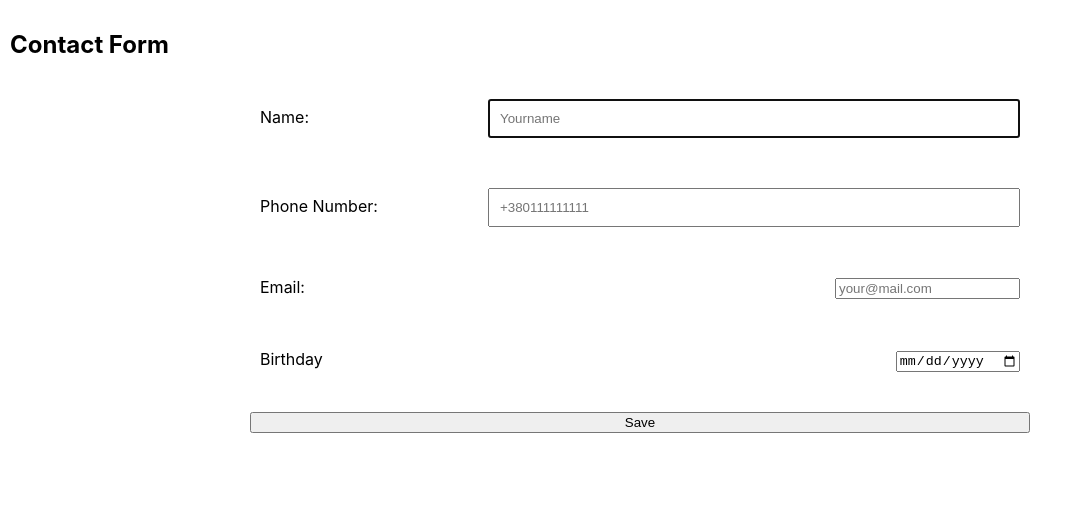
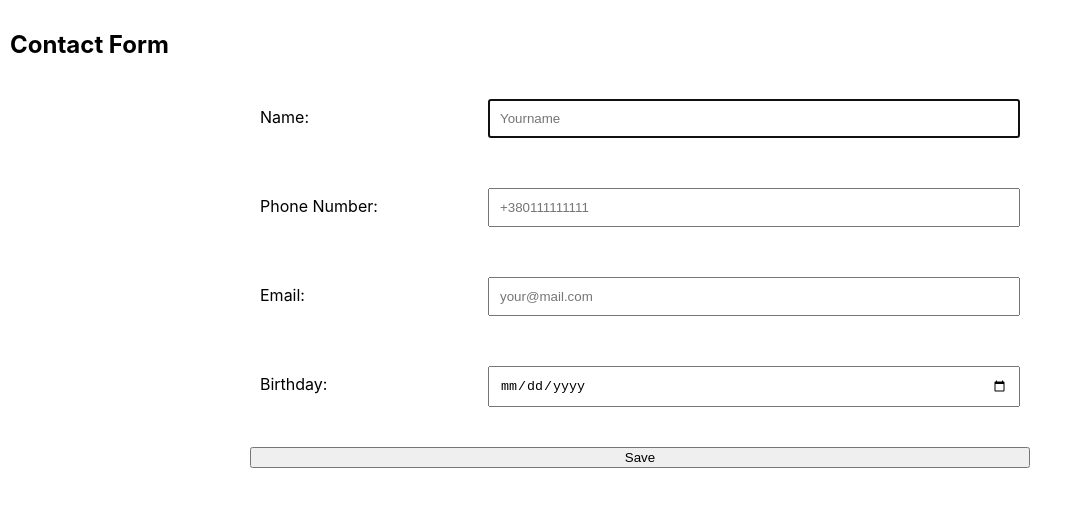
Before and after one commit to pecourses/pe2022-1-react-app, a React (Create React App) app: page / in a window 1280 px wide. Shown: the top 506 px of the page, without its empty margins (0-1082 px from the left). Built offline with nearby package versions, Linux system fonts and the light colour scheme.

Commit message:
Refactor ContactForm

```diff
--- a/src/components/forms/ContactForm/index.jsx
+++ b/src/components/forms/ContactForm/index.jsx
@@ -2,6 +2,7 @@ import classNames from 'classnames';
 import { Formik, Form, Field, ErrorMessage } from 'formik';
 import React from 'react';
 import { CONTACT_VALIDATION_SCHEMA } from '../../../utils/validate/validationSchemas';
+import Input from '../Input';
 import styles from './ContactForm.module.sass';
 // Name, Tel, Email, Birthday
 
@@ -13,80 +14,50 @@ function ContactForm() {
     formikBag.resetForm();
   };
 
+  const classes = {
+    error: styles.error,
+    input: styles.input,
+    valid: styles.valid,
+    invalid: styles.invalid,
+  };
+
   return (
     // initialValues onSubmit - обов'язкові пропи для Formik
     <Formik
       initialValues={initialValues}
       onSubmit={handleSubmit}
       validationSchema={CONTACT_VALIDATION_SCHEMA}>
-      {formikProps => {
-        const nameClassNames = classNames(styles.input, {
-          [styles.valid]: !formikProps.errors.name && formikProps.touched.name,
-          [styles.invalid]: formikProps.errors.name && formikProps.touched.name,
-        });
-
-        const phoneClassNames = classNames(styles.input, {
-          [styles.valid]:
-            !formikProps.errors.phone && formikProps.touched.phone,
-          [styles.invalid]:
-            formikProps.errors.phone && formikProps.touched.phone,
-        });
-
-        // other Fiels classes
-
-        return (
       <Form className={styles.form}>
-            <label>
-              <span>Name: </span>
-              <Field
-                className={nameClassNames}
+        <Input
+          label="Name:"
           type="text"
           name="name"
           placeholder="Yourname"
           autoFocus
+          classes={classes}
         />
-              <ErrorMessage
-                className={styles.error}
-                name="name"
-                component="span"
-              />
-            </label>
-            <label>
-              <span>Phone Number:</span>
-              <Field
-                className={phoneClassNames}
+        <Input
+          label="Phone Number:"
           type="tel"
           name="phone"
           placeholder="+380111111111"
+          classes={classes}
         />
-              <ErrorMessage
-                className={styles.error}
-                name="phone"
-                component="span"
+        <Input
+          label="Email:"
+          type="email"
+          name="email"
+          placeholder="your@mail.com"
+          classes={classes}
         />
-            </label>
-            <label>
-              <span>Email:</span>
-              <Field type="email" name="email" placeholder="your@mail.com" />
-              <ErrorMessage
-                className={styles.error}
-                name="email"
-                component="span"
+        <Input
+          label="Birthday:"
+          type="date"
+          name="birthday"
+          classes={classes}
         />
-            </label>
-            <label>
-              <span>Birthday</span>
-              <Field type="date" name="birthday" />
-              <ErrorMessage
-                className={styles.error}
-                name="birthday"
-                component="span"
-              />
-            </label>
         <button type="submit">Save</button>
       </Form>
-        );
-      }}
     </Formik>
   );
 }
--- /dev/null
+++ b/src/components/forms/Input/index.jsx
@@ -0,0 +1,33 @@
+import classNames from 'classnames';
+import { Field } from 'formik';
+import React from 'react';
+
+function Input(props) {
+  const { name, label, classes, ...restProps } = props;
+  return (
+    <Field name={name}>
+      {({
+        field, // { name, value, onChange, onBlur }
+        form: { errors, touched },
+        meta,
+      }) => {
+        const inputClassNames = classNames(classes.input, {
+          [classes.valid]: !meta.error && meta.touched,
+          [classes.invalid]: meta.error && meta.touched,
+        });
+
+        return (
+          <label>
+            <span>{label} </span>
+            <input className={inputClassNames} {...restProps} {...field} />
+            {meta.error && meta.touched && (
+              <span className={classes.error}>{meta.error}</span>
+            )}
+          </label>
+        );
+      }}
+    </Field>
+  );
+}
+
+export default Input;
```
Lines whose indentation alone changed are shown as unchanged.
